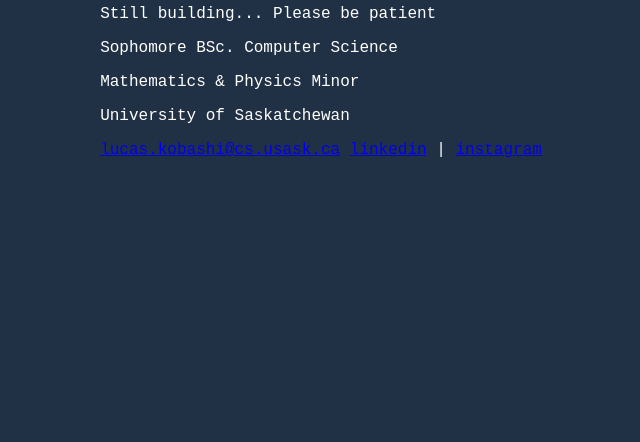
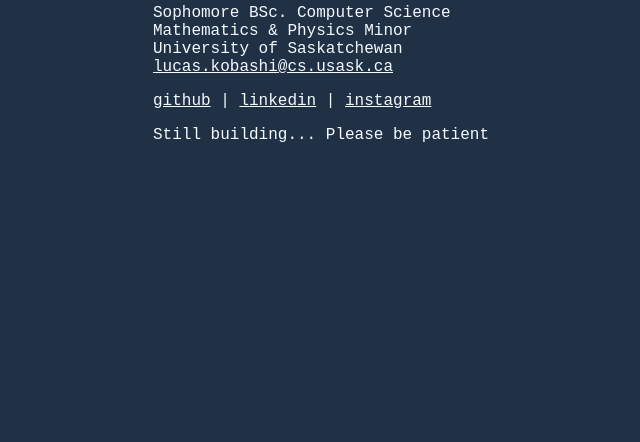
Before and after one commit to lucaskobashi/lucaskobashi.github.io, a plain HTML site: page index.html in a window 1280 px wide. Shown: the part 358-800 px from the top of the page, without its empty margins (319-959 px from the left). Drawn offline with Linux system fonts and the light colour scheme.

Commit message:
updated colours added github link

```diff
--- a/index.html
+++ b/index.html
@@ -9,16 +9,21 @@
 
 <h1>Lucas Kobashi</h1>
 
+<p>Sophomore BSc. Computer Science<br>
+Mathematics & Physics Minor<br>
+University of Saskatchewan<br>
+<a href="mailto:lucas.kobashi@cs.usask.ca">lucas.kobashi@cs.usask.ca</a><br>
+
+<p>
+
+    <a href="https://www.github.com/lucaskobashi/">github</a>
+    |
+    <a href="https://www.linkedin.com/in/lucaskobashi/">linkedin</a>
+    |
+    <a href="https://instagram.com/lucaskobashi">instagram</a>
+
+</p>
+
 <p>Still building... Please be patient</p>
 
-<p>Sophomore BSc. Computer Science</p>
-<p>Mathematics & Physics Minor</p>
-<p>University of Saskatchewan</p>
-<a href="mailto:lucas.kobashi@cs.usask.ca">lucas.kobashi@cs.usask.ca</a>
-
-
-<a href="https://www.linkedin.com/in/lucaskobashi/">linkedin</a>
-|
-<a href="https://instagram.com/lucaskobashi">instagram</a>
-
 </body>
--- a/pageStyle.css
+++ b/pageStyle.css
@@ -15,6 +15,14 @@
 
 body {
     font-family: "JetBrains Mono", monospace;
-    color: white;
+    color: #F4FAFF;
     background-color: #213145;
 }
+
+a {
+    color: #F4FAFF;
+}
+
+a:hover {
+    color: #F6AE2D;
+}
```
